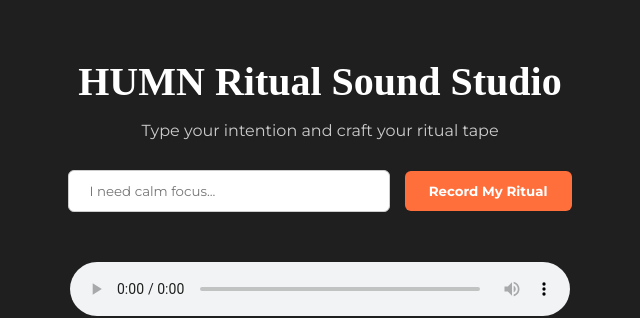
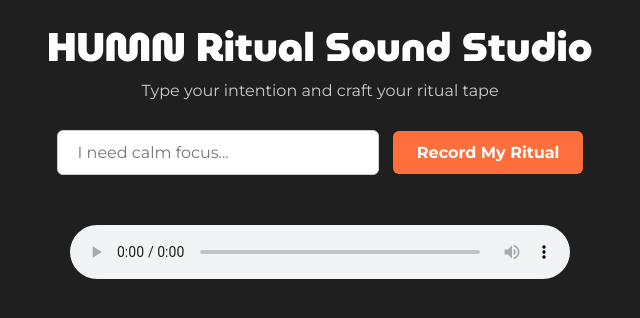
Before and after one commit to vcortez1004/HUMN-create, a plain HTML site: page index.html in a window 1280 px wide. Shown: the part 206-524 px from the top of the page, without its empty margins (320-960 px from the left). Drawn offline with Linux system fonts and the light colour scheme; a web font is replaced by a local one.

Commit message:
Update index.html

```diff
--- a/index.html
+++ b/index.html
@@ -4,24 +4,21 @@
   <meta charset="UTF-8" />
   <title>HUMN Ritual Sound Studio</title>
 
-  <!-- Montserrat from Google Fonts -->
-  <link href="https://fonts.googleapis.com/css2?family=Montserrat:wght@400;700&display=swap" rel="stylesheet">
+  <!-- Montserrat only -->
+  <link
+    href="https://fonts.googleapis.com/css2?family=Montserrat:wght@400;700&display=swap"
+    rel="stylesheet"
+  />
 
-  <!-- Museo Moderno @font-face; host your font files in /fonts/ -->
   <style>
+    /* Museo Moderno Black from local files */
     @font-face {
       font-family: 'MuseoModerno';
-      src: url('fonts/MuseoModerno-Regular.woff2') format('woff2'),
-           url('fonts/MuseoModerno-Regular.woff') format('woff');
-      font-weight: 400;
+      src: url('fonts/MuseoModerno Black.woff2') format('woff2'),
+           url('fonts/MuseoModerno Black.woff') format('woff');
+      font-weight: 900;
       font-style: normal;
-    }
-    @font-face {
-      font-family: 'MuseoModerno';
-      src: url('fonts/MuseoModerno-Bold.woff2') format('woff2'),
-           url('fonts/MuseoModerno-Bold.woff') format('woff');
-      font-weight: 700;
-      font-style: normal;
+      font-display: swap;
     }
 
     :root {
@@ -32,12 +29,14 @@
       --gray: #CCCCCC;
     }
 
+    /* Base styles */
     body {
       background: var(--bg);
       color: var(--text);
       font-family: 'Montserrat', sans-serif;
       text-align: center;
       padding: 60px 20px;
+      margin: 0;
     }
 
     /* Logo */
@@ -46,25 +45,30 @@
       margin-bottom: 30px;
     }
 
-    /* Header in Museo Moderno */
+    /* Heading in Museo Moderno Black */
     h1 {
-      font-family: 'MuseoModerno', serif;
+      font-family: 'MuseoModerno', serif !important;
+      font-weight: 900;
       font-size: 2.5rem;
-      margin-bottom: 10px;
+      margin: 0 0 10px;
+      line-height: 1.2;
     }
 
     p {
       color: var(--gray);
-      margin-bottom: 30px;
+      margin: 0 0 30px;
+      font-size: 1rem;
     }
 
-    /* Input stays Montserrat */
-    input {
+    /* Input & Button */
+    input#prompt {
       padding: 12px 20px;
       width: 280px;
+      max-width: 80%;
       border: 1px solid var(--gray);
       border-radius: 6px;
       font-family: 'Montserrat', sans-serif;
+      font-size: 1rem;
     }
 
     button {
@@ -72,18 +76,19 @@
       background: var(--accent);
       border: none;
       color: var(--text);
-      font-weight: bold;
+      font-family: 'Montserrat', sans-serif;
+      font-weight: 700;
       border-radius: 6px;
       cursor: pointer;
       margin-left: 10px;
       transition: background 0.2s ease;
-      font-family: 'Montserrat', sans-serif;
+      font-size: 1rem;
     }
-
     button:hover {
       background: #e55c29;
     }
 
+    /* Ritual info */
     .info {
       margin-top: 30px;
       color: var(--mint);
@@ -91,12 +96,14 @@
       font-size: 1.1rem;
     }
 
-    audio {
+    /* Audio player */
+    audio#player {
       margin-top: 20px;
       width: 100%;
       max-width: 500px;
     }
 
+    /* Download link */
     a#downloadLink {
       display: inline-block;
       margin-top: 20px;
@@ -105,41 +112,45 @@
       color: #000;
       text-decoration: none;
       border-radius: 20px;
-      font-weight: bold;
+      font-family: 'Montserrat', sans-serif;
+      font-weight: 700;
       transition: background 0.2s ease;
-      font-family: 'Montserrat', sans-serif;
     }
-
     a#downloadLink:hover {
       background: #87d9b9;
     }
   </style>
 </head>
+
 <body>
-
-  <!-- Your Logo -->
+  <!-- Logo -->
   <img
     id="logo"
     src="https://static.wixstatic.com/media/57976b_b497e475edce4f1eaaff06cafa69d052~mv2.jpg"
     alt="HUMN Logo"
   />
 
-  <!-- Hero Text -->
+  <!-- Hero -->
   <h1>HUMN Ritual Sound Studio</h1>
   <p>Type your intention and craft your ritual tape</p>
 
-  <!-- Prompt + Button -->
+  <!-- Prompt & Button -->
   <input type="text" id="prompt" placeholder="I need calm focus..." />
   <button onclick="generateRitual()">Record My Ritual</button>
 
-  <!-- Ritual Info / Player / Download -->
+  <!-- Ritual Info -->
   <div class="info" id="ritualInfo"></div>
+
+  <!-- Audio Player -->
   <audio id="player" controls></audio>
+
+  <!-- Download Link -->
   <br />
   <a id="downloadLink" href="#" download style="display:none;">
     Download This Ritual
   </a>
 
+  <!-- Script -->
   <script src="script.js"></script>
 </body>
 </html>
```
